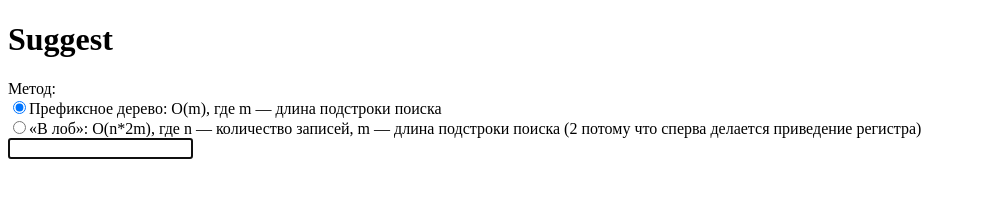
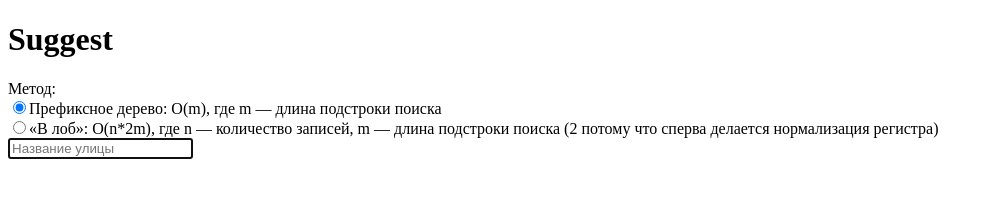
Before and after one commit to bakoushin/shri-algorithm, a website: page suggest/index.html in a window 1280 px wide. Shown: the whole page, without its empty margins (0-993 px from the left). Drawn offline with Linux system fonts and the light colour scheme.

Commit message:
Add placholder for input

```diff
--- a/suggest/index.html
+++ b/suggest/index.html
@@ -18,8 +18,8 @@
   <form>
     <div>Метод:</div>
     <div><label><input type="radio" name="method" id="methodTrie" checked>Префиксное дерево: O(m), где m — длина подстроки поиска</label></div>
-    <div><label><input type="radio" name="method" id="methodNaive">&laquo;В лоб&raquo;: O(n*2m), где n — количество записей, m — длина подстроки поиска (2 потому что сперва делается приведение регистра)</label></div>
-    <input type="text" id="input" autofocus>
+    <div><label><input type="radio" name="method" id="methodNaive">&laquo;В лоб&raquo;: O(n*2m), где n — количество записей, m — длина подстроки поиска (2 потому что сперва делается нормализация регистра)</label></div>
+    <input type="text" id="input" placeholder="Название улицы" autofocus>
   </form>
   <ol id="suggest"></ol>
 </body>
```
